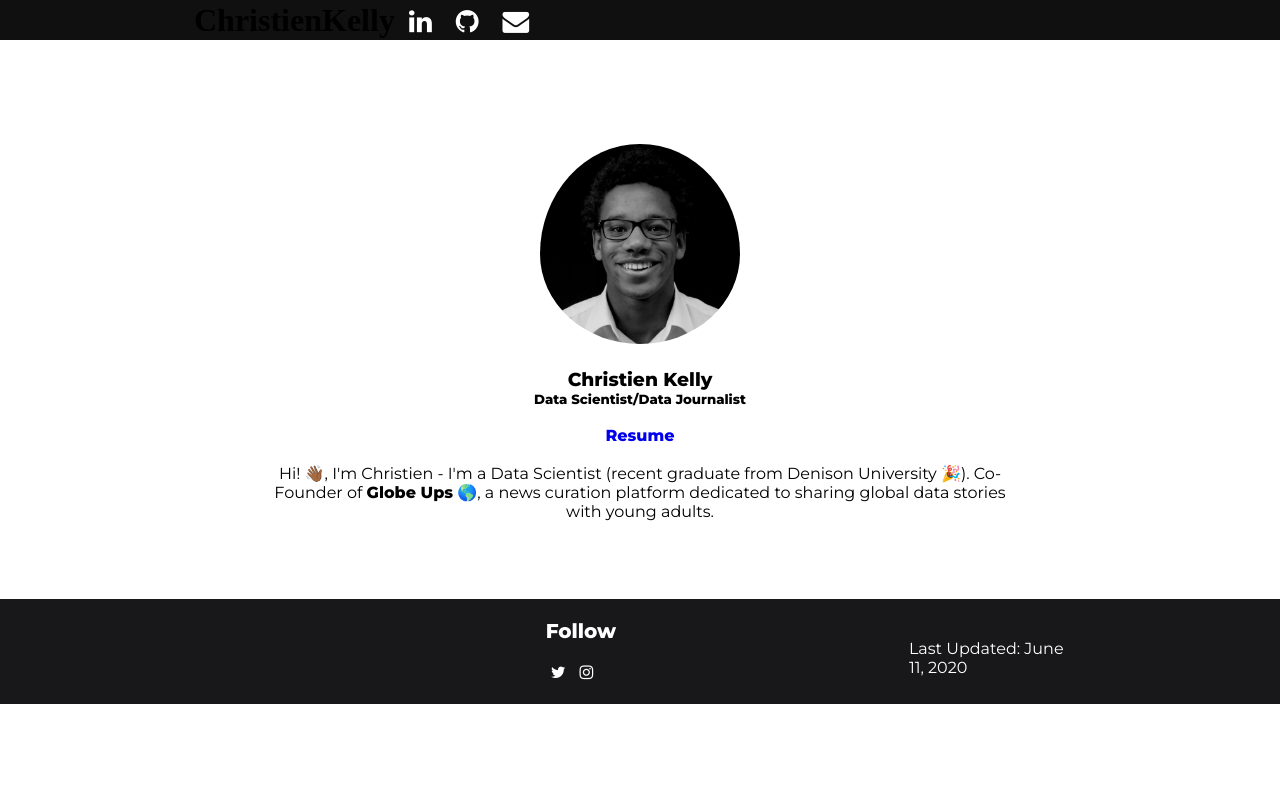
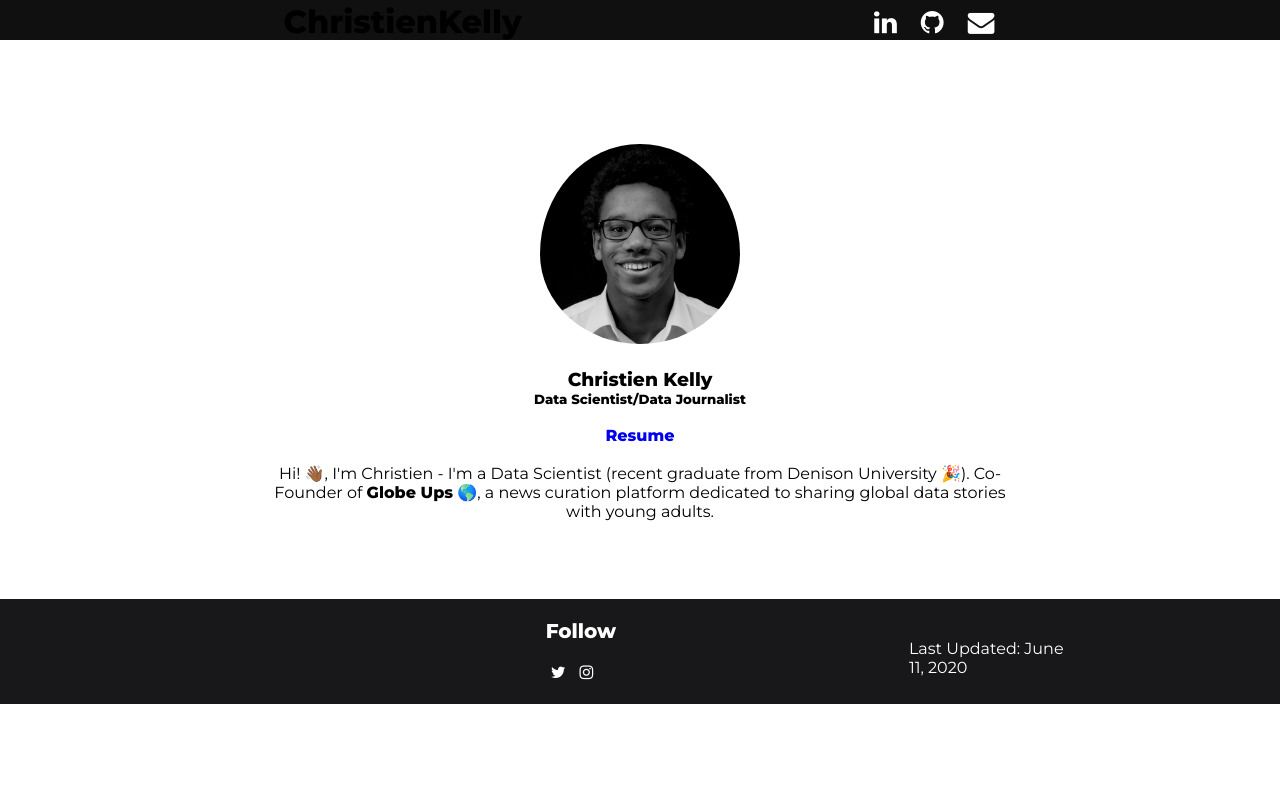
Before and after one commit to kelly-c1/personal-site, a PHP site: page / in a window 1280 px wide. Run offline with PHP 8.4, Linux system fonts and the light colour scheme.

Commit message:
header changes

```diff
--- a/web/css/style.css
+++ b/web/css/style.css
@@ -23,11 +23,18 @@ a:hover{
 	margin: 0 auto;
 }
 
-.logo_container{
+.inner_header table {
 	height: 100%;
 	display: table;
-	float: left;
-	width: 50%;
+	margin: auto;
+	width: 80%;
+}
+
+.inner_header table tr td{
+	vertical-align: middle;
+	display: table-cell;
+	font-family: "Montserrat";
+	font-weight: 100;
 }
 
 .logo_container h1{
```
